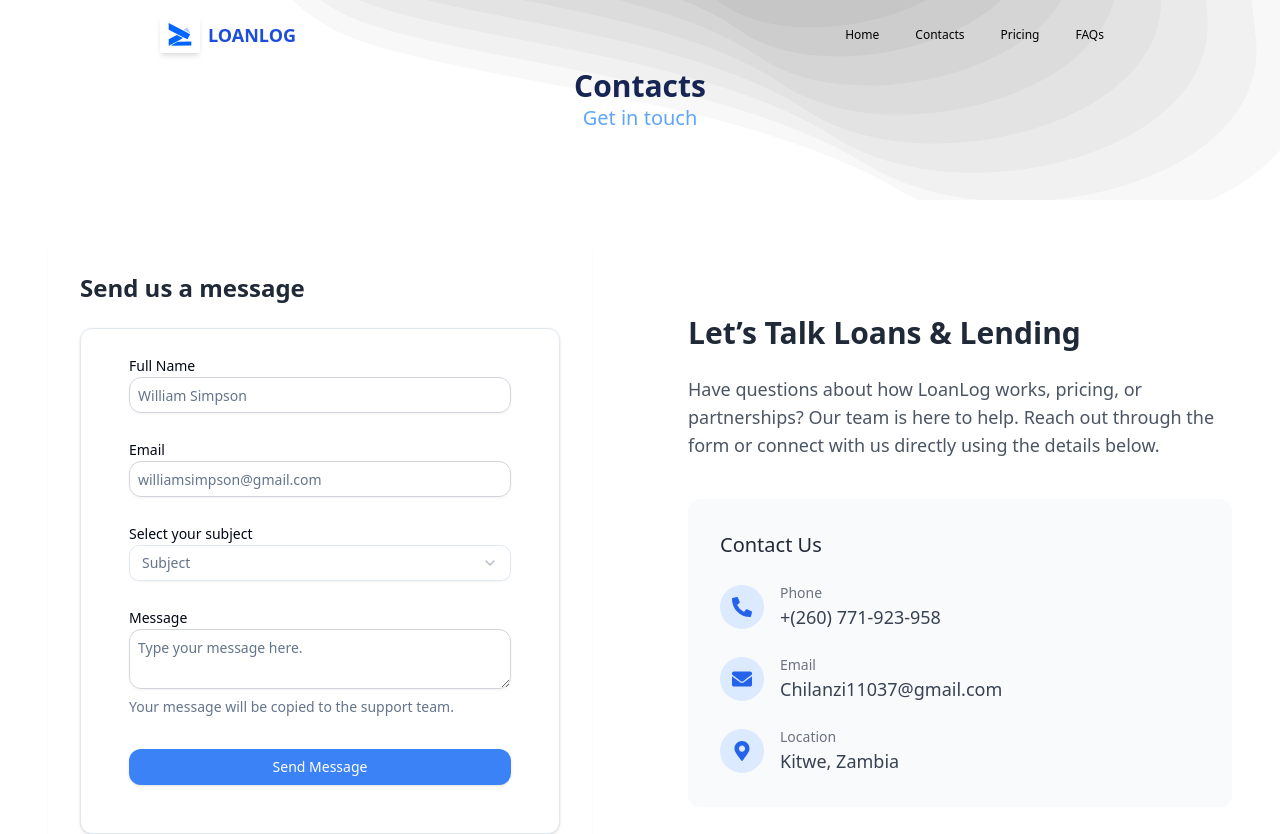
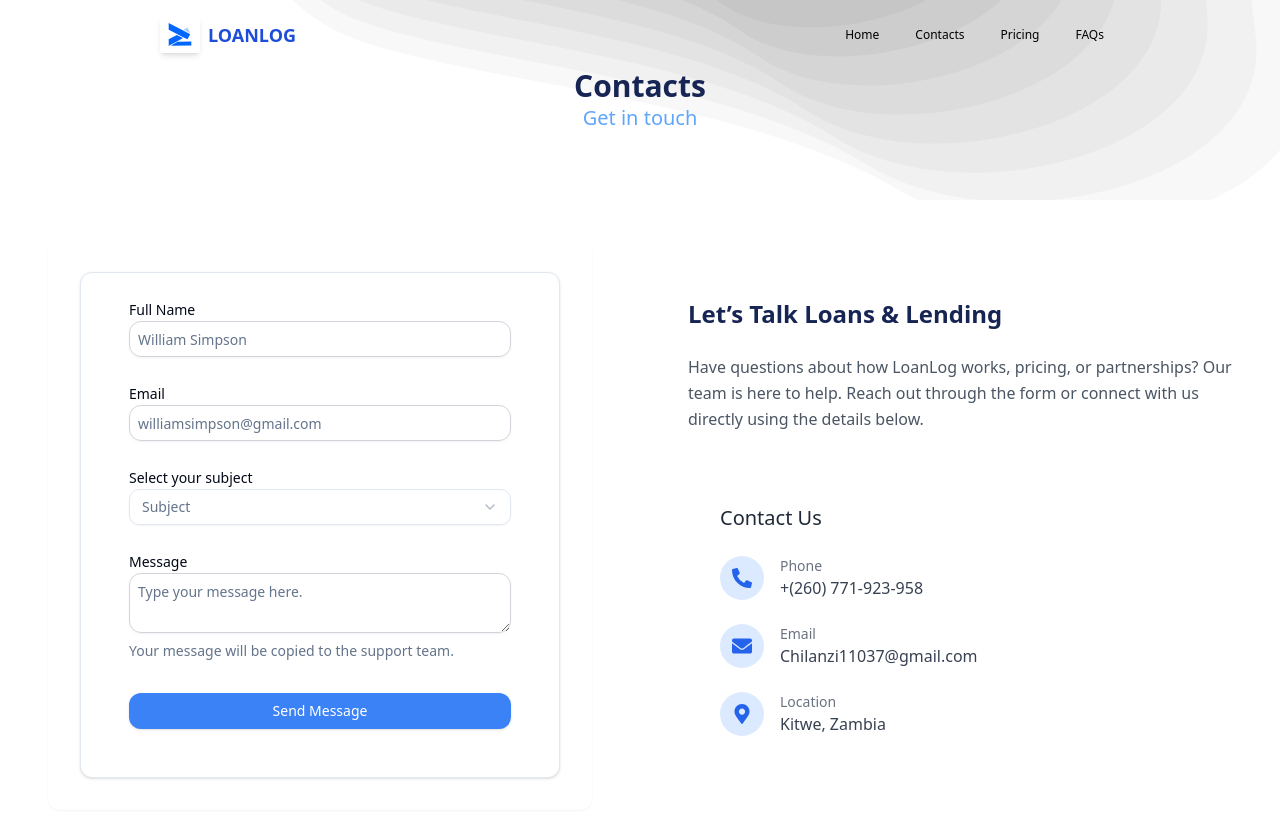
Before and after one commit to Janban-zm/loanlog_site, a Next.js app: page /Contacts in a window 1280 px wide. Shown: the top 834 px of the page. Built offline with nearby package versions, Linux system fonts and the light colour scheme.

Commit message:
minor tweaks

```diff
--- a/app/Contacts/page.tsx
+++ b/app/Contacts/page.tsx
@@ -32,36 +32,33 @@ export default function ContactPage() {
           }
         >
           <h1 className={"text-3xl font-black text-blue-950"}>Contacts</h1>
-          <p className={"text-xm lg:text-xl  text-center text-blue-400"}>
+          <p className={"text-lg lg:text-xl  text-center text-blue-400"}>
             Get in touch
           </p>
         </section>
       </header>
 
       {/* Main Content */}
-      <section className="py-10 px-4 md:px-12 max-w-7xl mx-auto">
+      <section className="py-10 px-4 md:px-12 max-w-7xl mx-auto max-h-max">
         <div className="grid grid-cols-1 md:grid-cols-2 gap-12 md:gap-16 lg:gap-24 items-center">
           {/* right Section - Contact Form */}
           <div className="w-full bg-white rounded-lg shadow-sm p-6 md:p-8">
-            <h2 className="text-2xl font-semibold text-gray-800 mb-6">
-              Send us a message
-            </h2>
             <Form />
           </div>
           {/* left Section - Intro & Contact Info */}
           <div className="space-y-10 pt-4">
             <div className="space-y-6">
-              <h2 className="text-2xl md:text-3xl font-semibold text-gray-800">
+              <h2 className="text-2xl font-semibold text-blue-950">
                 Let’s Talk Loans & Lending
               </h2>
-              <p className="text-gray-600 leading-relaxed text-base md:text-lg">
+              <p className="text-gray-600 leading-relaxed text-base">
                 Have questions about how LoanLog works, pricing, or
                 partnerships? Our team is here to help. Reach out through the
                 form or connect with us directly using the details below.
               </p>
             </div>
 
-            <div className="bg-gray-50 rounded-lg p-6 md:p-8">
+            <div className="rounded-lg p-6 md:p-8">
               <h3 className="text-xl font-medium text-gray-800 mb-6">
                 Contact Us
               </h3>
@@ -77,7 +74,7 @@ export default function ContactPage() {
                         <p className="text-sm text-gray-500 font-medium">
                           {item.label}
                         </p>
-                        <span className="text-gray-700 text-base md:text-lg">
+                        <span className="text-gray-700 text-base">
                           {item.value}
                         </span>
                       </div>
--- /dev/null
+++ b/app/Terms/loading.tsx
@@ -0,0 +1,19 @@
+import logo from "@/public/logo.svg";
+import Image from "next/image";
+
+export default function Loading() {
+  return (
+    <div className="w-screen h-screen flex justify-center items-center p-2">
+      <span className="flex flex-col justify-center items-center gap-3 p-4">
+        <Image
+          src={logo}
+          alt={"loading"}
+          height={50}
+          width={50}
+          className="animate-bounce"
+        />
+        <p>Loading...</p>
+      </span>
+    </div>
+  );
+}
--- a/app/layout.tsx
+++ b/app/layout.tsx
@@ -16,7 +16,7 @@ const geistMono = Geist_Mono({
 });
 
 export const metadata: Metadata = {
-  title: "Meet Loan Log — Smarter Loan Tracking at Your Fingertips",
+  title: "Loan Log — Smarter Loan Tracking at Your Fingertips",
   description:
     "Loan Log helps you onboard quickly and manage all your loans in one place. Say goodbye to missed payments and confusion — your financial clarity starts now.",
 };
```
Also changed, not shown: app/opengraph-image.png (added), 1 other file (tests, documents, lock files or other folders).
